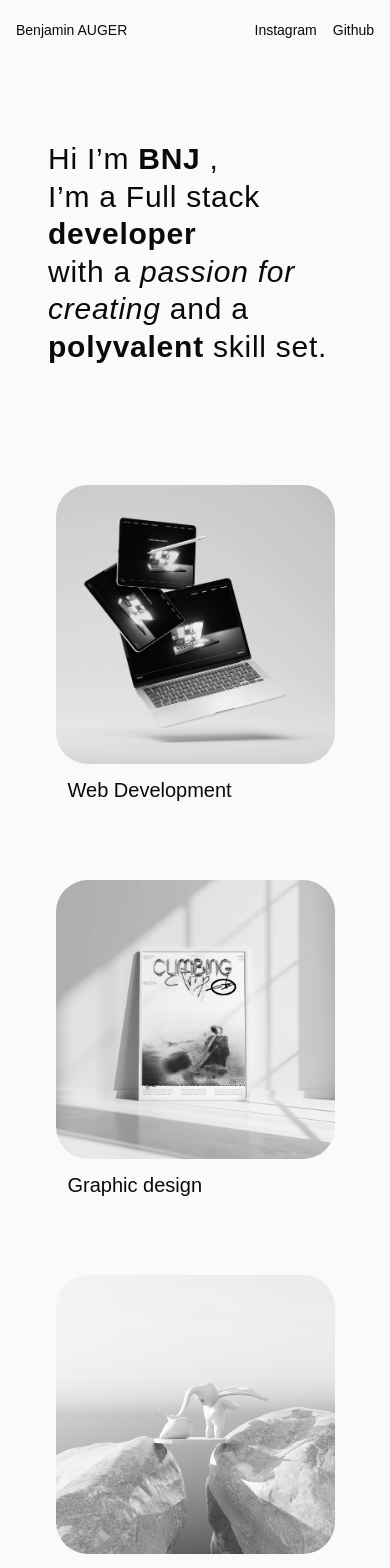
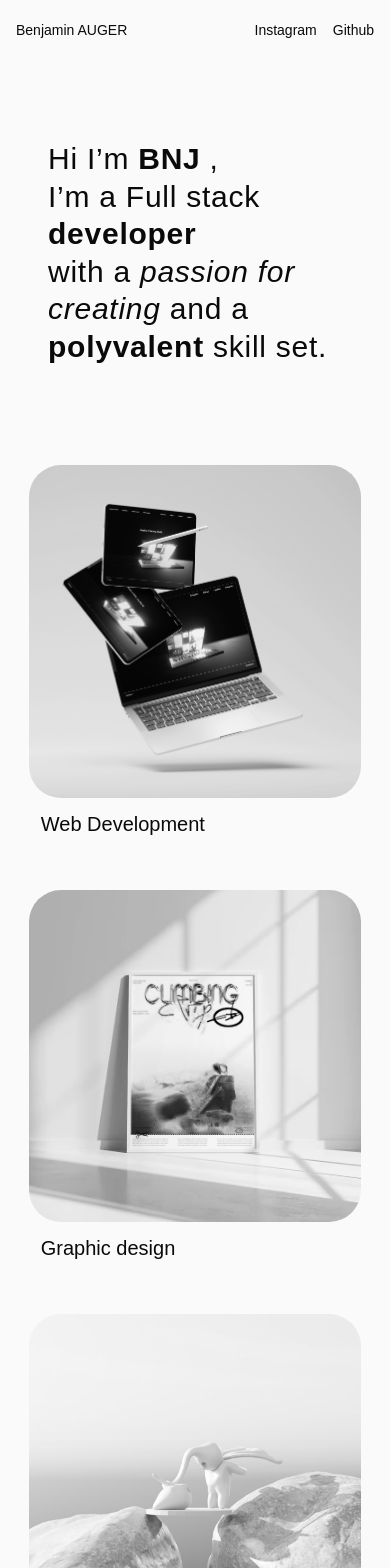
Before and after one commit to bnj35/NextTailPortfolio, a Next.js app: page / in a window 390 px wide. Shown: the top 1568 px of the page. Built offline with nearby package versions, Linux system fonts and the light colour scheme.

Commit message:
patch size img acceuil

```diff
--- a/app/components/gallery.tsx
+++ b/app/components/gallery.tsx
@@ -7,7 +7,7 @@ export default function Gallery({params,}:{    params: {
 }}){
   return (
 
-      <div className='w-[90%] lg:w-[45%] md:w-[80%]'>
+      <div className='w-[95%] lg:w-[45%] md:w-[85%]'>
         <a href={params.CardLink}>
             <img className='aspect-square w-[100%] rounded-[2rem] object-cover saturate-0 hover:saturate-100 transition-all'src={params.ImgUrl}></img>
               <p className='p-3 text-xl'>{params.CardText}</p>
--- a/app/page.tsx
+++ b/app/page.tsx
@@ -13,7 +13,7 @@ export default function Home() {
         </p>
       </div>
 
-      <div className='px-10 py-10 flex flex-row gap-16 flex-wrap justify-center'>
+      <div className='p-5 gap-10 lg:p-10 flex flex-row lg:gap-16 flex-wrap justify-center'>
 
         <Gallery params={{
           ImgUrl: '/web.jpg',
```
